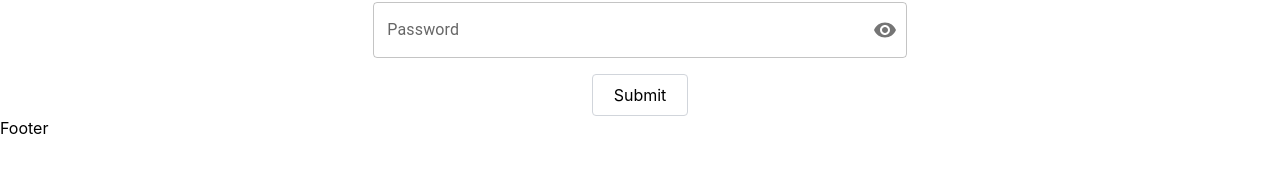
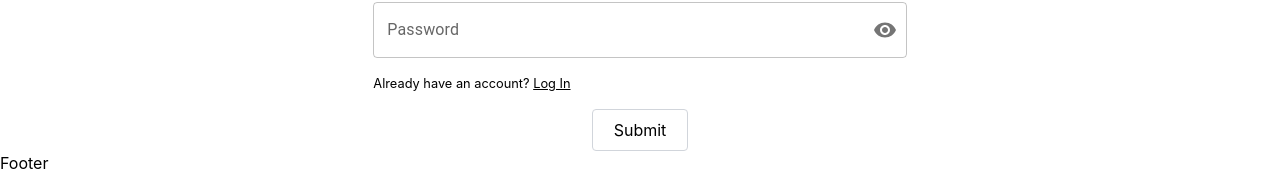
Before and after one commit to AbdullahRedoan27/todo-manager, a React (Create React App) app: page /register in a window 1280 px wide. Shown: the part 315-486 px from the top of the page. Built offline with nearby package versions, Linux system fonts and the light colour scheme; no server answers.

Commit message:
register done

```diff
--- a/src/Pages/Register/Register.js
+++ b/src/Pages/Register/Register.js
@@ -11,6 +11,7 @@ import {
 import React, { useContext } from "react";
 import { useForm } from "react-hook-form";
 import { toast } from "react-hot-toast";
+import { Link } from "react-router-dom";
 import { AuthContext } from "../../Context/AuthProvider";
 
 const Register = () => {
@@ -115,6 +116,7 @@ const Register = () => {
           label="Password"
         />
       </FormControl>
+      <small>Already have an account? <Link to="/login" className="underline">Log In</Link></small>
       <div className="flex justify-center">
         <input
           variant="outlined"
```
